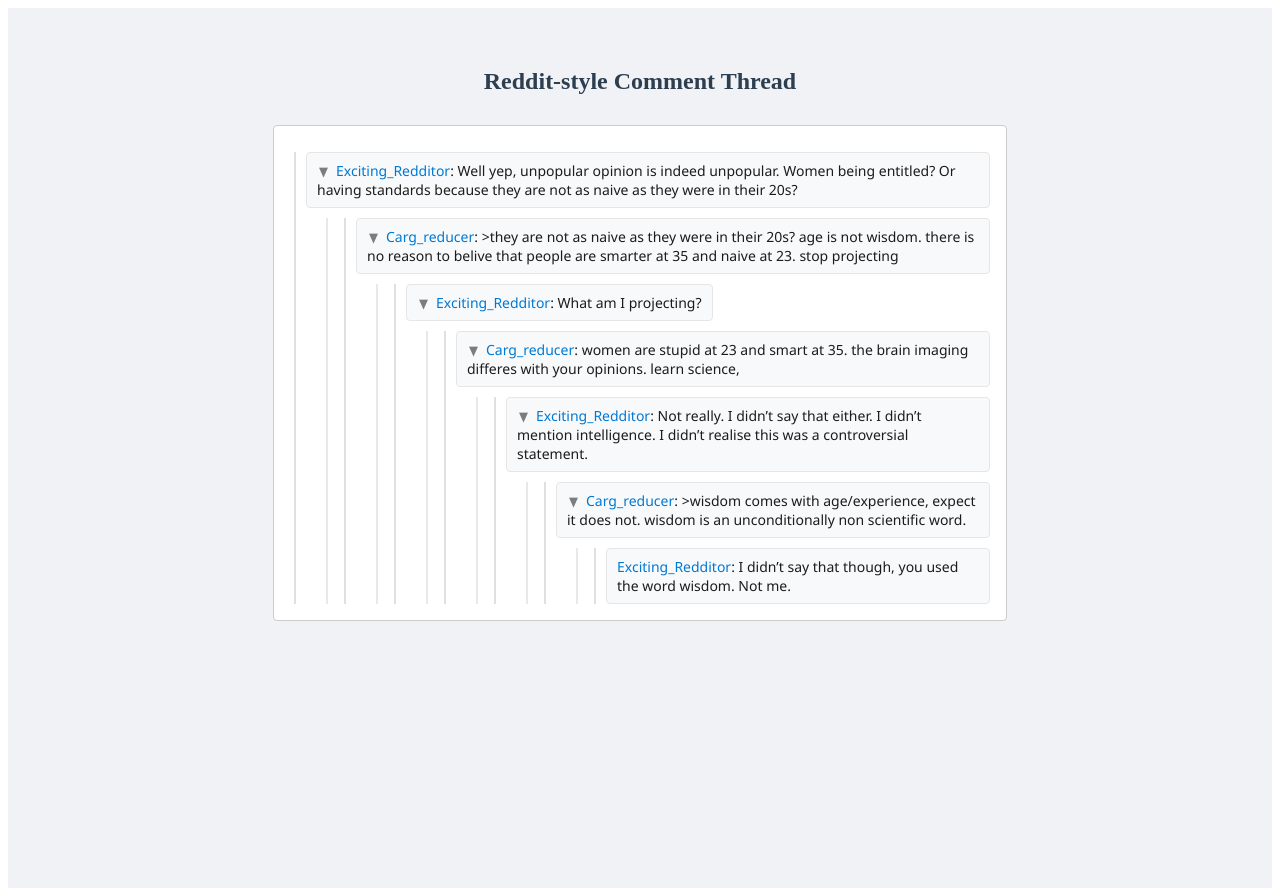
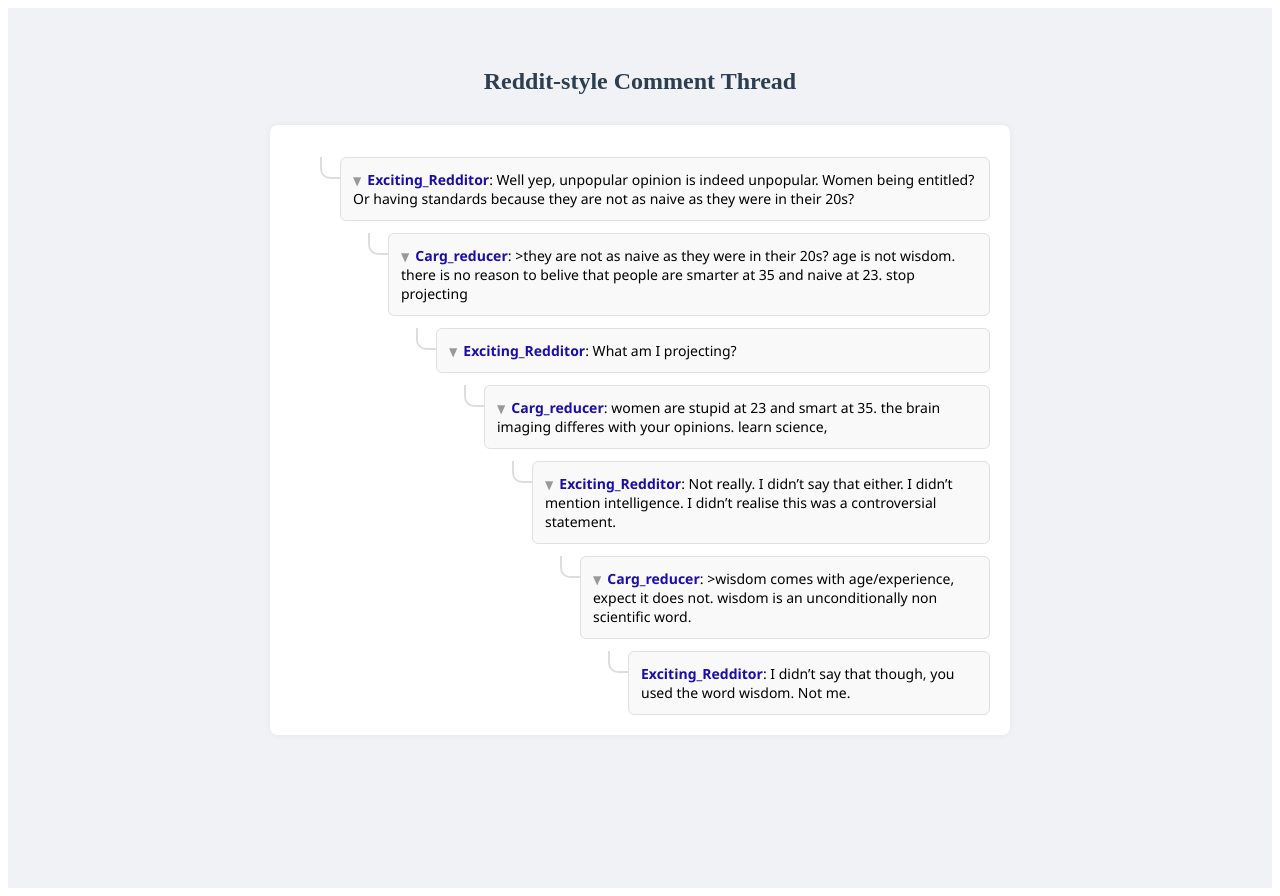
Before and after one commit to Nikita181818/RedditClone, a React (Vite) app: page / in a window 1280 px wide. Built offline with nearby package versions, Linux system fonts and the light colour scheme.

Commit message:
Update TreeView.css

```diff
--- a/src/TreeView.css
+++ b/src/TreeView.css
@@ -1,5 +1,6 @@
-/*
-  .tree-view {
+
+
+   .tree-view {
     font-family: 'Segoe UI', Tahoma, Geneva, Verdana, sans-serif;
     font-size: 14px;
     background: #ffffff;
@@ -17,18 +18,29 @@
     position: relative;
   }
 
-  .tree-node::before {
-    content: '';
+  .clickable-wrapper {
+    position: relative;
+    padding-left: 30px;
+    cursor: pointer;
+  }
+
+  .clickable-wrapper::before {
+    content: "";
     position: absolute;
     top: 0;
-    left: -10px;
-    width: 1px;
+    left: 10px;
+    width: 20px;
     height: 100%;
-    background-color: #ddd;
+    border-left: 2px solid #ddd;
+    border-bottom: 2px solid #ddd;
+    border-bottom-left-radius: 10px;
+  }
+
+  .tree-node.last-child .clickable-wrapper::before {
+    height: 20px;
   }
 
   .node-label {
-    cursor: pointer;
     padding: 12px;
     border-radius: 6px;
     background-color: #f9f9f9;
@@ -56,73 +68,12 @@
 
   .children {
     margin-left: 16px;
-    border-left: 2px solid #eee;
     padding-left: 12px;
-    margin-top: 10px;
-  }
-   */
-
-
-   .tree-view {
-    font-family: 'IBM Plex Sans', 'Segoe UI', Tahoma, Geneva, Verdana, sans-serif;
-    font-size: 14px;
-    background: #ffffff;
-    padding: 16px;
-    border: 1px solid #ccc;
-    border-radius: 4px;
-    max-width: 700px;
-    margin: 0 auto;
-    color: #1c1c1c;
-  }
-
-  .tree-node {
-    margin-left: 16px;
     margin-top: 10px;
     position: relative;
   }
 
-  .tree-node::before {
-    content: '';
-    position: absolute;
-    top: 0;
-    left: -12px;
-    width: 2px;
-    height: 100%;
-    background-color: #e0e0e0;
+  .clickable-wrapper:hover::before {
+    border-color: #999;
+    transition: border-color 0.2s ease;
   }
-
-  .node-label {
-    cursor: pointer;
-    padding: 8px 10px;
-    border-radius: 4px;
-    background-color: #f8f9fa;
-    border: 1px solid #e6e6e6;
-    transition: background 0.1s ease-in-out;
-    display: inline-block;
-    width: fit-content;
-  }
-
-  .node-label:hover {
-    background-color: #f1f3f5;
-  }
-
-  .arrow {
-    display: inline-block;
-    margin-right: 6px;
-    font-size: 13px;
-    color: #7c7c7c;
-    width: 1em;
-    text-align: center;
-  }
-
-  .username {
-    font-weight: 500;
-    color: #0079d3; /* Reddit's blue for links/usernames */
-  }
-
-  .children {
-    margin-left: 20px;
-    border-left: 2px solid #e8e8e8;
-    padding-left: 12px;
-    margin-top: 8px;
-  }
```
